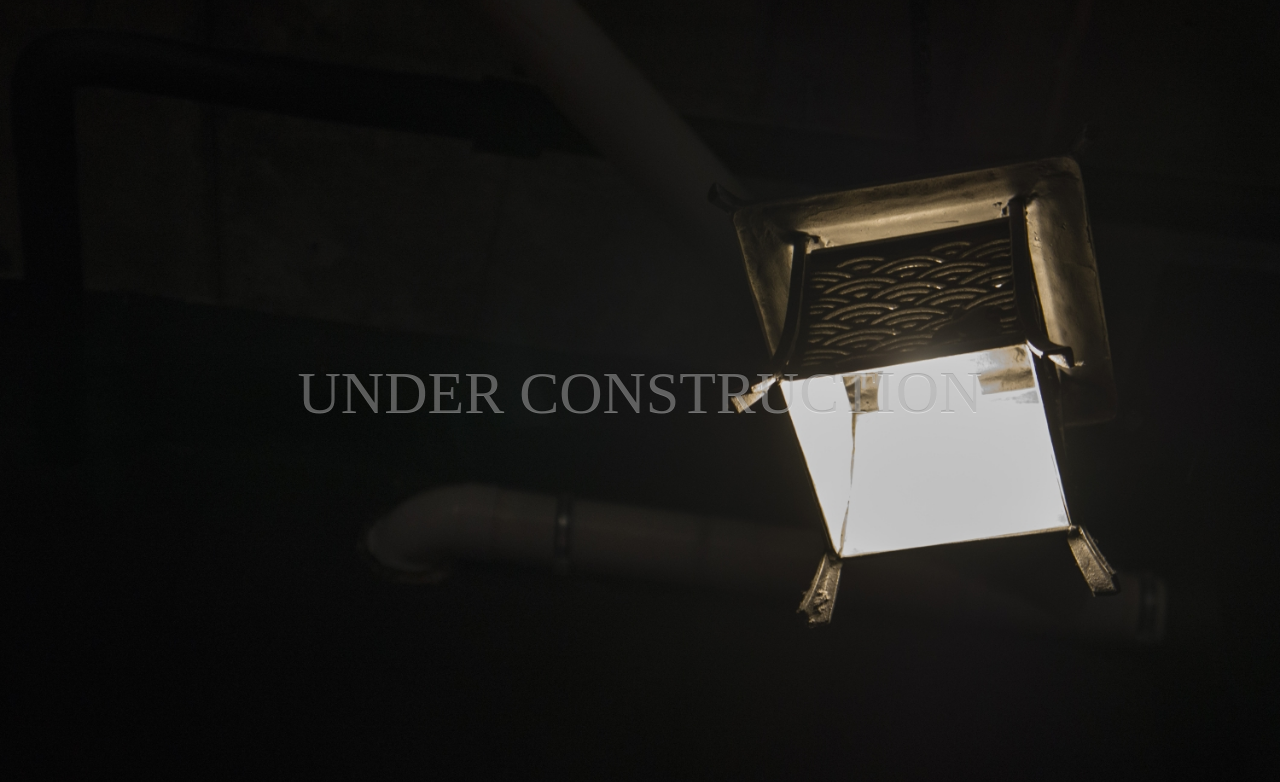
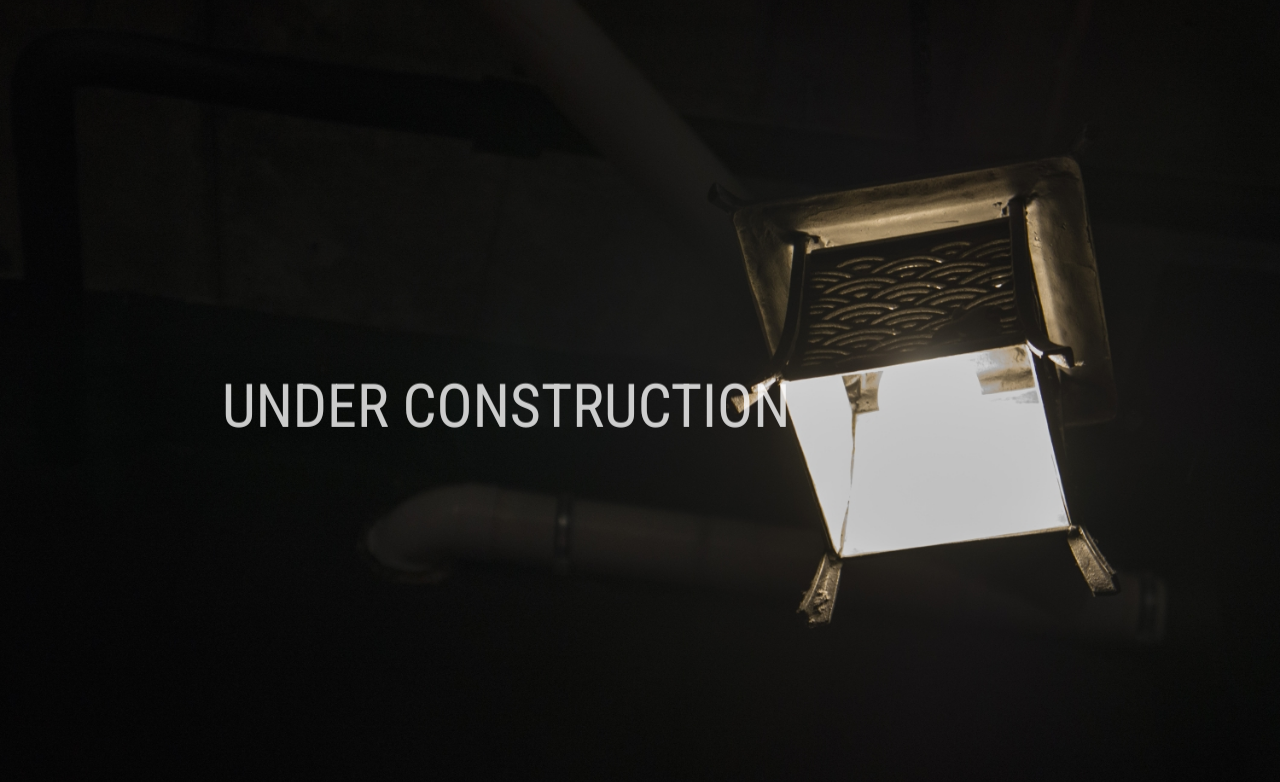
Before and after one commit to thewinniewu/winniewu.me, a plain HTML site: page index.html in a window 1280 px wide. Drawn offline with nearby package versions, Linux system fonts and the light colour scheme.

Commit message:
fixed broken

```diff
--- a/css/style.css
+++ b/css/style.css
@@ -11,7 +11,7 @@ html, body {
   height: 100%; }
 
 body {
-  background: url("/img/background.jpg");
+  background: url("../img/background.jpg");
   background-position: center center;
   background-repeat: none;
   -webkit-background-size: cover;
@@ -22,16 +22,14 @@ body {
 
 div {
   position: absolute;
-  font-family: 'bebas-neue';
-  color: rgba(0, 0, 0, 0.15);
-  text-shadow: 0px 1px rgba(255, 255, 255, 0.4);
+  font-family: 'Roboto Condensed', sans-serif;
+  color: rgba(255, 255, 255, 0.3);
+  text-shadow: 0px 1px rgba(255, 255, 255, 0.7);
   font-size: 60px;
   padding: 0px 30px;
   top: 50%;
-  left: 0px;
-  right: 0px;
+  left: 15%;
   margin-top: -30px;
-  text-align: center;
   -webkit-user-select: none;
   -ms-user-select: none;
   -moz-user-select: none;
@@ -40,7 +38,7 @@ div {
   -webkit-animation: pop .5s;
   -moz-animation: pop .5s;
   -o-animation: pop .5s;
-  -webkit-animation: hop 1.2s ease infinite;
+  /*-webkit-animation: hop 3s ease infinite;*/
   }
 
 @keyframes pop {
--- a/index.html
+++ b/index.html
@@ -4,8 +4,9 @@
         <title>Winnie Wu</title>
         <script src="//ajax.googleapis.com/ajax/libs/jquery/1.10.2/jquery.min.js"></script>
         <script type="text/javascript" src="//use.typekit.net/gzo3ist.js"></script>
-        <script type="text/javascript">try{Typekit.load();}catch(e){}</script>
-        <link href="css/style.css" rel="stylesheet" />
+	<script type="text/javascript">try{Typekit.load();}catch(e){}</script>
+	<link href='http://fonts.googleapis.com/css?family=Roboto+Condensed:400,700' rel='stylesheet' type='text/css'>
+	<link href="css/style.css" rel="stylesheet" />
     </head>
     <body>
 	    <div>UNDER CONSTRUCTION</div>
```
